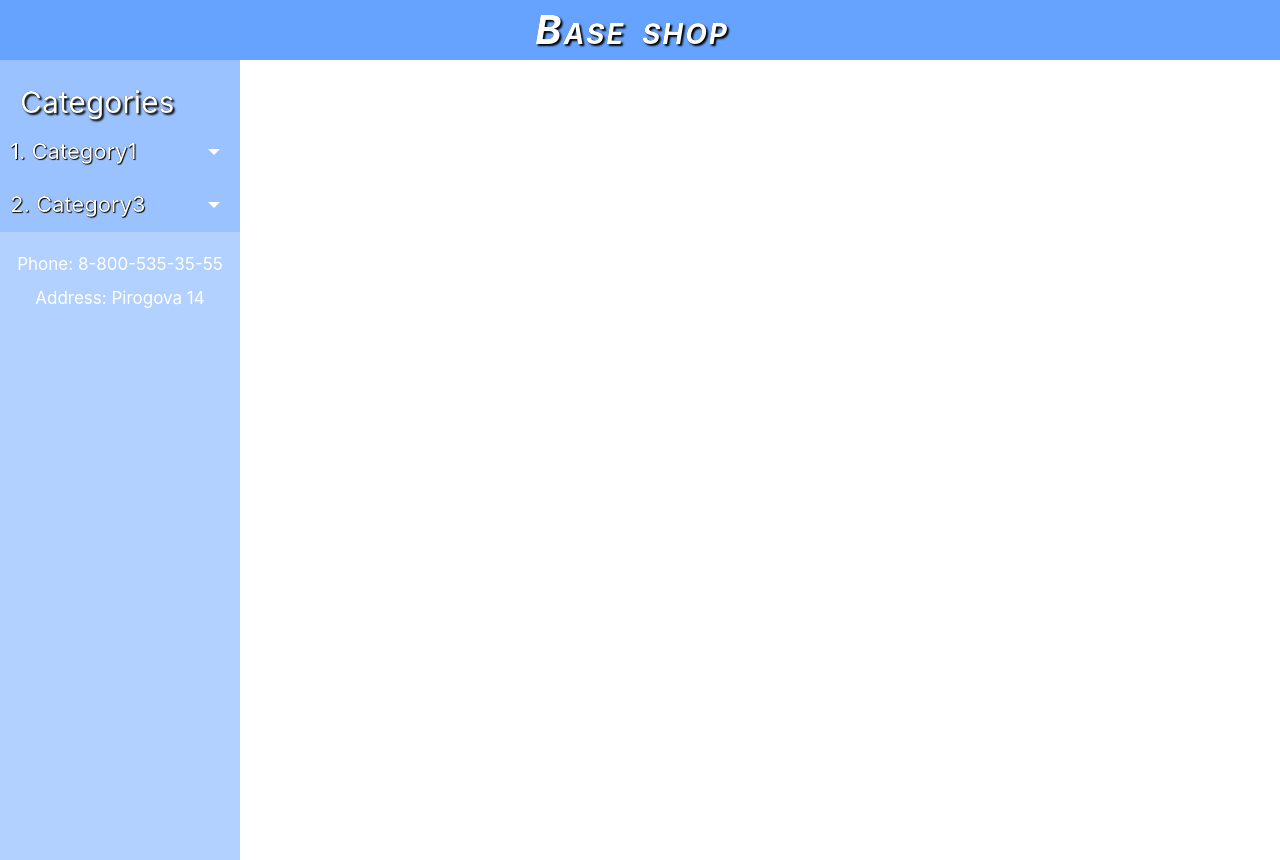
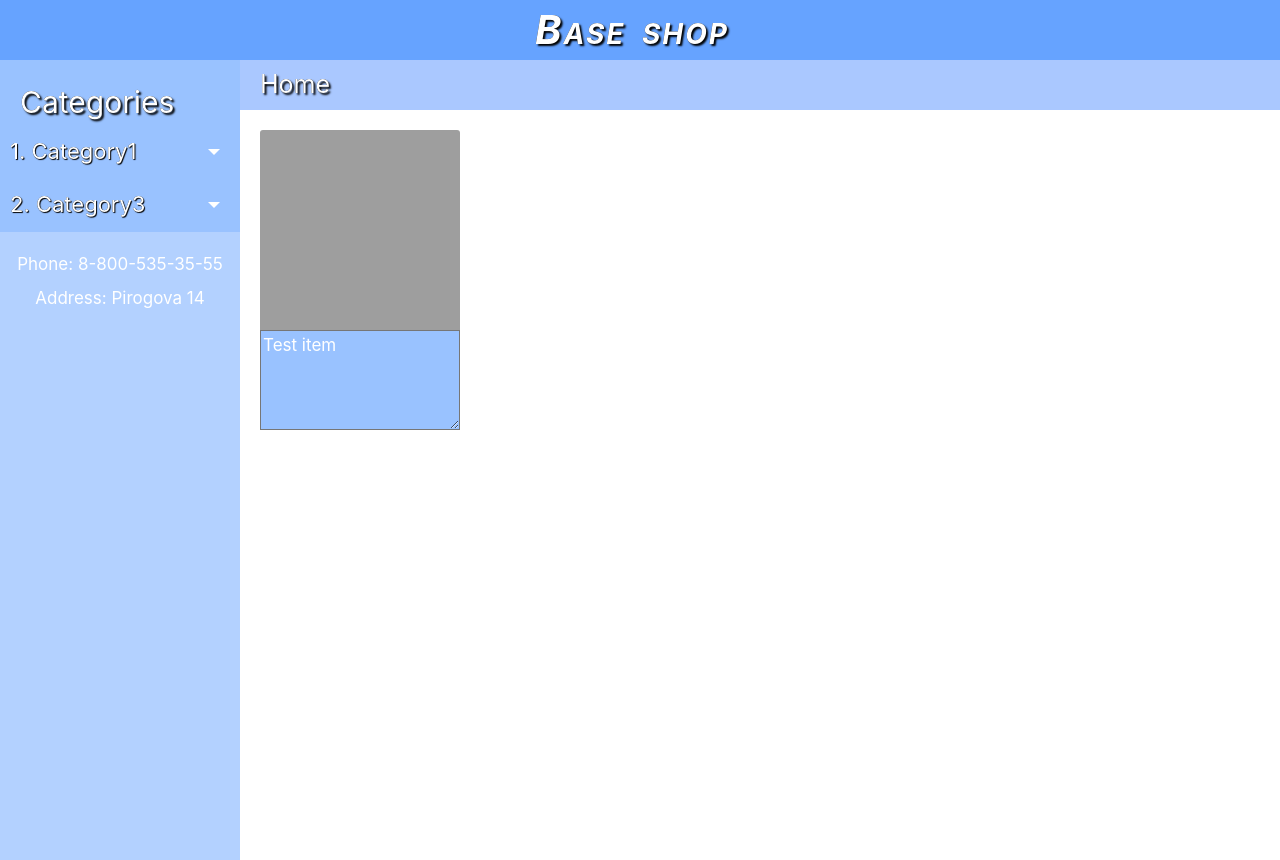
Before and after one commit to Leidenn2509/computer-component-store, a Flask app: page / in a window 1280 px wide. Run offline with Flask 2, Linux system fonts and the light colour scheme; some libraries are stand-ins or nearby versions; grey boxes are pictures that could not be loaded.

Commit message:
Add simple item view

```diff
--- a/app/static/css/styles.css
+++ b/app/static/css/styles.css
@@ -1,5 +1,3 @@
-// Copy from another project
-
 .wrapper {
     display: flex;
     align-items: stretch;
--- a/app/templates/MainPage.html
+++ b/app/templates/MainPage.html
@@ -41,7 +41,13 @@
             </div>
         </nav>
 
-
+        <div style="width: 100%; height: 100%;">
+            <div class="shop-path">
+                <div id="path" class="shop-path-text" style="float: left; margin-left: 20px;">Home</div>
+                <div class="shop-path-text" id="categoryInfo"></div>
+            </div>
+            <div id="field" style="padding: 20px;"></div>
+        </div>
     </div>
 
 <script>
@@ -55,6 +61,13 @@
     if (categoriesNames !== 0) {
         addCategories(categoriesNames)
     }
+
+    var f = document.getElementById('field')
+    var r = document.createElement("div")
+    r.style = "margin-bottom: 15px;"
+    r.className = "row"
+    addItem(r, 1, "https://cwrc.ca/sites/default/files/road-sign-361514_960_720_0.png", "Test item")
+    f.appendChild(r)
 
     function addCategories(cats) {
         var p = document.getElementById('categories');
@@ -88,6 +101,32 @@
         }
     }
 
+    function addItem(parent, id, img, text) {
+        var col = document.createElement("div")
+        var image = document.createElement("img")
+        col.className = "col"
+        col.style = "max-width: 200px; max-height: 300px; margin-right: 15px; float: left; "
+        col.id = id
+        image.className = "card-img-top"
+        image.style = "width: 200px; height: 200px;"
+        image.setAttribute("src", img)
+        var ta = document.createElement("textarea")
+        ta.className = "shop-text"
+        ta.style = "min-width: 200px; min-height: 100px; max-width: 200px; max-height: 100px; background-color: #99c2ff"
+        ta.setAttribute("readonly", "readonly")
+        ta.value = text
+        col.appendChild(image)
+        col.appendChild(ta)
+        parent.appendChild(col)
+    }
+
+    function clearField() {
+        var f = document.getElementById("field")
+        for (var i = f.childNodes.length - 1; i > -1; i--) {
+            f.childNodes[i].remove()
+        }
+    }
+
 </script>
 </body>
 </html>
```
